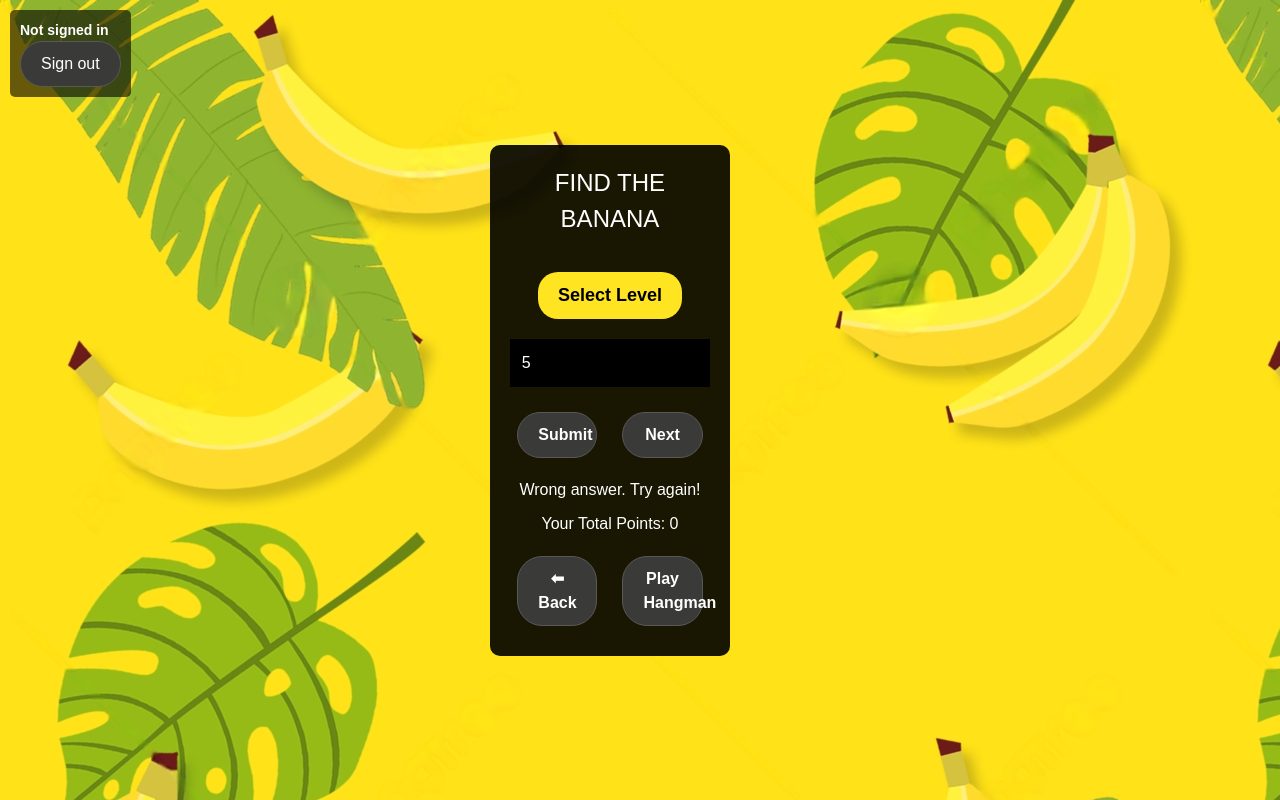
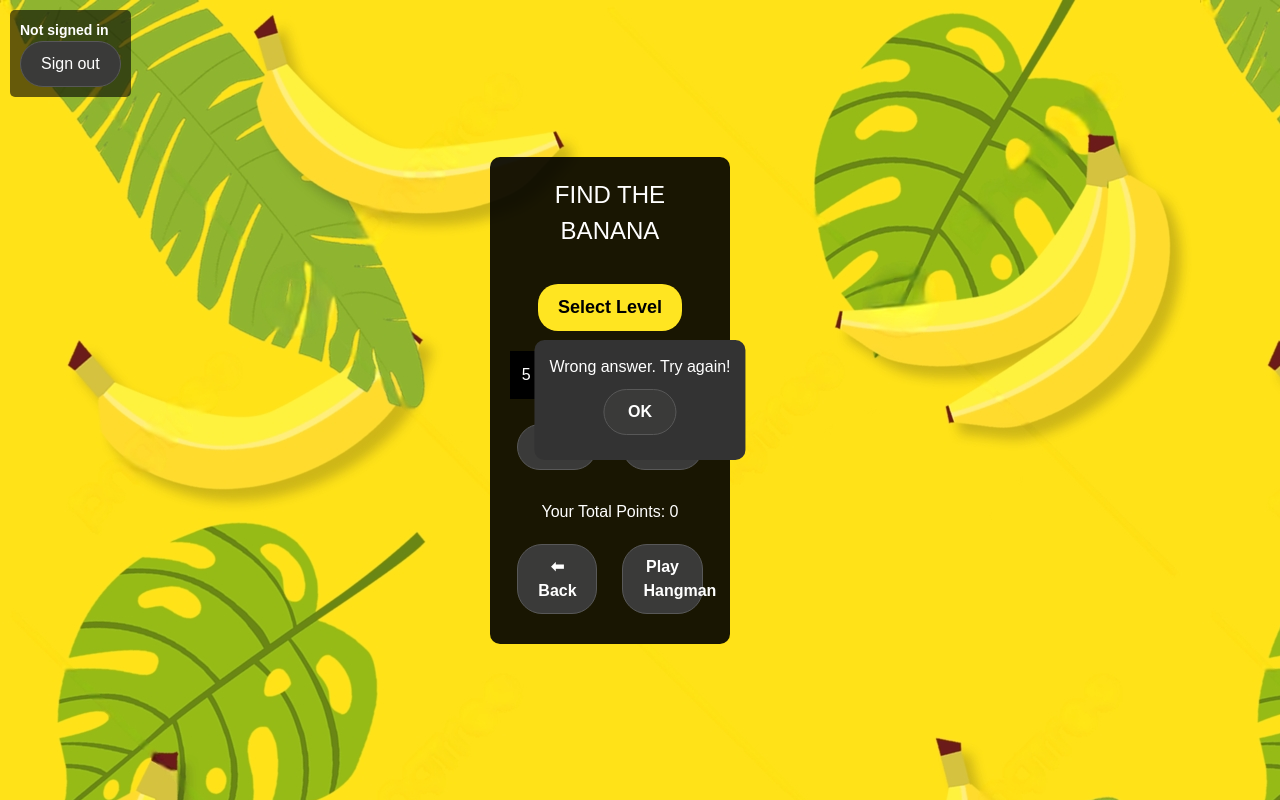
Before and after one commit to Abdul1013Faththah/hang-with-banana, a Next.js app: page /game in a window 1280 px wide. Both pictures are taken after typing "5" into the empty fields and a click on the button "Submit". Built offline with nearby package versions, Linux system fonts and the light colour scheme; no server answers.

Commit message:
added popup message to all message

```diff
--- a/pages/game.js
+++ b/pages/game.js
@@ -14,11 +14,17 @@ export default function Game() {
   const [difficulty, setDifficulty] = useState("easy");
   const [timeLeft, setTimeLeft] = useState(null);
   const [points, setPoints] = useState(session?.user?.points || 0);
+  const [earnedPoints, setEarnedPoints] = useState(0);
   const [message, setMessage] = useState("");
   const router = useRouter();
   const { level } = router.query;
   const [showLoginPrompt, setShowLoginPrompt] = useState(false);
+  const [showTimesupPopup, setshowTimesupPopup] = useState(false);
+  const [showCannotSubmitPopup, setshowCannotSubmitPopup] = useState(false);
   const [showPointsPopup, setShowPointsPopup] = useState(false);
+  const [showWrongAnswerPopup, setshowWrongAnswerPopup] = useState(false);
+  const [showWEarnedpointsPopup, setshowWEarnedpointsPopup] = useState(false);
+
 
   useEffect(() => {
     const storedGuest = sessionStorage.getItem("guest");
@@ -56,7 +62,7 @@ export default function Game() {
       const timer = setTimeout(() => setTimeLeft(timeLeft - 1), 1000);
       return () => clearTimeout(timer);
     } else if (timeLeft === 0) {
-      setMessage("Time's up! Try again.");
+      setshowTimesupPopup(true);
     }
   }, [timeLeft]);
 
@@ -103,14 +109,15 @@ export default function Game() {
 
   async function handleSubmit() {
     if (timeLeft === 0) {
-      setMessage("Time's up! You cannot submit.");
+      setshowCannotSubmitPopup(true);
       return;
     }
 
     if (parseInt(userAnswer) === correctAnswer) {
       const earnedPoints = difficultySettings[difficulty].points;
       setPoints(points + earnedPoints);
-      setMessage(`Correct! You earned ${earnedPoints} points.`);
+      setEarnedPoints(earnedPoints);
+      setshowWEarnedpointsPopup(true);
 
       if (session?.user) {
         await updateUserPoints(earnedPoints);
@@ -123,7 +130,7 @@ export default function Game() {
         }
       }, 1000);
     } else {
-      setMessage("Wrong answer. Try again!");
+      setshowWrongAnswerPopup(true);
     }
   }
 
@@ -198,6 +205,34 @@ export default function Game() {
           </div>
         )}
 
+        {showTimesupPopup && (
+          <div className="popup">
+            <p>Time's up! Try again.</p>
+            <button className="back-btn" onClick={() => setshowTimesupPopup(false)}>OK</button>
+          </div>
+        )}
+
+        {showCannotSubmitPopup && (
+          <div className="popup">
+            <p>Time's up! You cannot submit.</p>
+            <button className="back-btn" onClick={() => setshowCannotSubmitPopup(false)}>OK</button>
+          </div>
+        )}
+
+        {showWrongAnswerPopup && (
+          <div className="popup">
+            <p>Wrong answer. Try again!</p>
+            <button className="back-btn" onClick={() => setshowWrongAnswerPopup(false)}>OK</button>
+          </div>
+        )}
+
+        {showWEarnedpointsPopup && (
+          <div className="popup">
+            <p>Correct! You earned {earnedPoints} points.</p>
+            <button className="back-btn" onClick={() => setshowWEarnedpointsPopup(false)}>OK</button>
+          </div>
+        )}
+
       </div>
     </div>
   );
```
